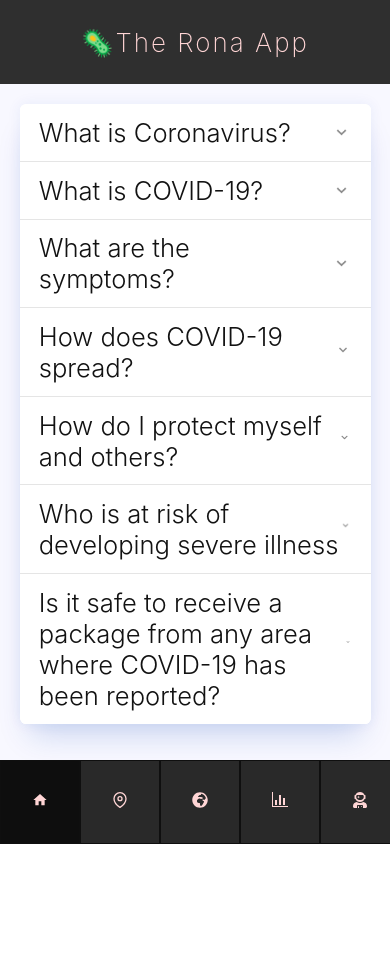
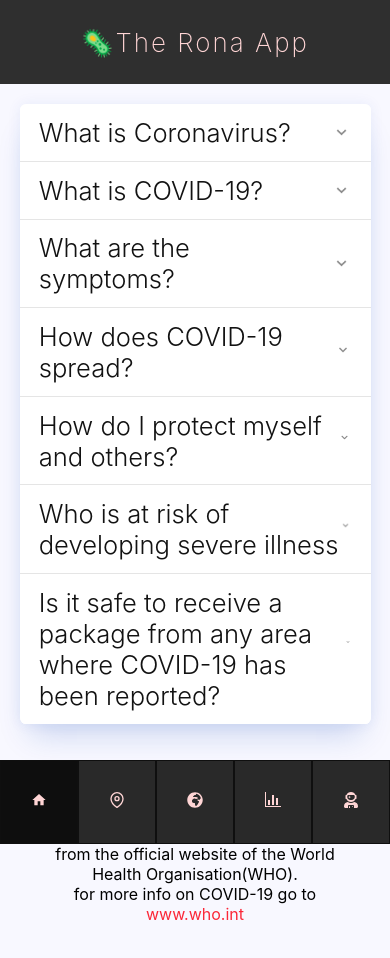
Before and after one commit to NoorMosia/Corona-stats, a React (Create React App) app: page /home in a window 390 px wide. Shown: the top 958 px of the page. Before the commit the page ends 844 px from the top, so only its background shows below. Built offline with nearby package versions, Linux system fonts and the light colour scheme; what react-google-maps would draw is missing.

Commit message:
added removed hard coded scroll

```diff
--- a/src/components/AboutSection/AboutSection.module.css
+++ b/src/components/AboutSection/AboutSection.module.css
@@ -1,6 +1,5 @@
 .AboutSection {
     margin-bottom: 5vh;
-    height: 21.66vh;
 }
 
 
--- a/src/components/Home/Home.module.css
+++ b/src/components/Home/Home.module.css
@@ -1,6 +1,5 @@
 .Home {
-    height: 80vh;
-    overflow: scroll;
+    height: fit-content
 }
 
 .Cite {
--- a/src/components/Navigation/Navigation.module.css
+++ b/src/components/Navigation/Navigation.module.css
@@ -2,12 +2,14 @@
     display: flex;
     height: 10vh;
     background: black;
+    position: fixed;
+    bottom: 0;
+    width: 80%;
 }
 
 
 @media only screen and (max-width:1024px){
     .Navigation {
-        position: fixed;
-        bottom: 0;
+        width: 100%;
     }
 }
--- a/src/containers/AboutView/AboutView.module.css
+++ b/src/containers/AboutView/AboutView.module.css
@@ -3,8 +3,7 @@
     flex-direction: column;
     text-align: center;
     background: ghostwhite;
-    height: 80vh;
-    overflow: scroll;
+    min-height: 100vh;
 }
 
 .AboutView a {
--- a/src/containers/OverallView/OverallView.module.css
+++ b/src/containers/OverallView/OverallView.module.css
@@ -3,7 +3,6 @@
     flex-direction: column;
     align-items: center;
     justify-content: space-evenly;
-    overflow: scroll;
     background: #f8f8ff;
     box-sizing: border-box;
     width: 100%;
--- a/src/containers/ZAView/ZAView.module.css
+++ b/src/containers/ZAView/ZAView.module.css
@@ -1,6 +1,6 @@
 .ZAView {
-    height: 80vh;
-    overflow: scroll;
+    height: fit-content;
+    margin-bottom: 100px;
 }
 .Head {
     text-align: center;
```
